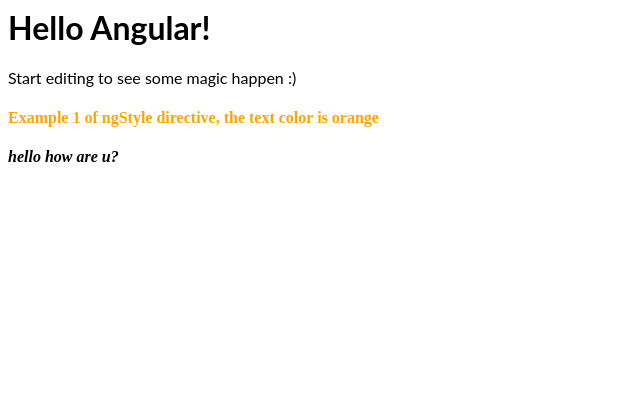
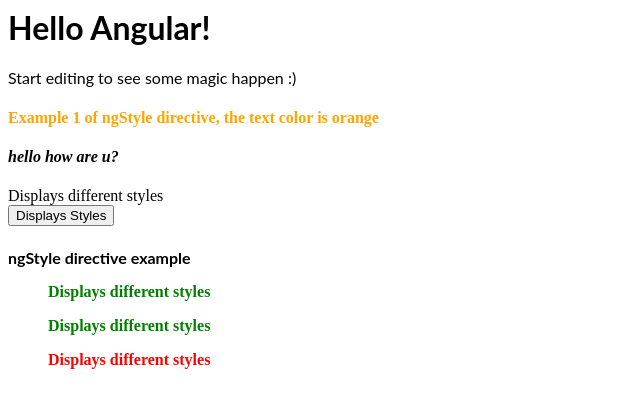
Before and after one commit to Sohamk0301/angular-attributedirectives, an Angular app: page / in a window 1280 px wide. Shown: the top 408 px of the page, without its empty margins (0-640 px from the left). Built offline with nearby package versions, Linux system fonts and the light colour scheme.

Commit message:
2 files modified

```diff
--- a/src/app/app.component.html
+++ b/src/app/app.component.html
@@ -11,3 +11,19 @@
   hello how are u?
 
 </h4>
+
+
+
+<div [ngStyle]="addStyles">
+Displays different styles
+</div>
+<button (click)="addStylesFunc()">Displays Styles </button>
+
+<h4>
+<p>ngStyle directive example</p>
+<ul *ngFor="let i of studentDtls">
+<div [ngStyle]="{'color':i.Rollno > 2 ? 'red':'green'}">
+Displays different styles
+</div>
+</ul>
+</h4>
--- a/src/app/app.component.ts
+++ b/src/app/app.component.ts
@@ -24,4 +24,22 @@
     this.addstyles['border']="2px solid black";
   }
 
+  studentDtls:any[]=[
+    {
+      Rollno:1,
+      Name:"Ram",
+      Gender:"Male"
+    },
+    {
+     Rollno:2,
+     Name:"Sham",
+     Gender:"Male",
+    },
+    {
+      Rollno:3,
+      Name:"Hema",
+      Gender:"Female"
+    }
+  ];
+
 }
```
